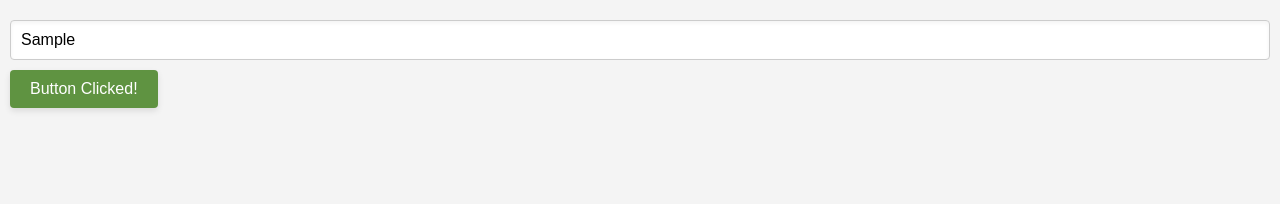
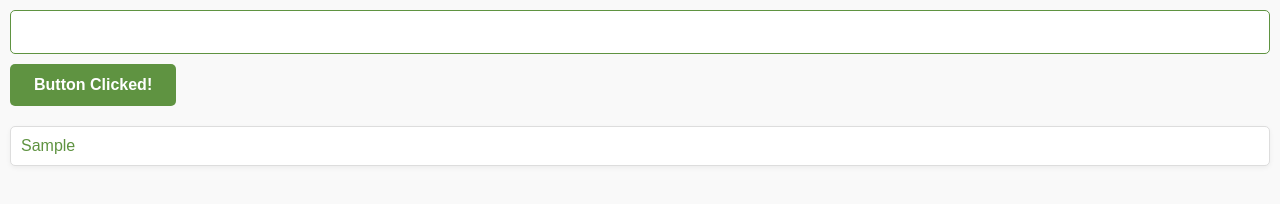
Before and after one commit to Pratham-Gauswami/ChromExtension, a browser extension: page index.html in a window 1280 px wide. Both pictures are taken after typing "Sample" into the empty fields and a click on the button "Save Input". Drawn offline with Linux system fonts and the light colour scheme.

Commit message:
Adding the extension to chrome

```diff
--- a/index.html
+++ b/index.html
@@ -6,6 +6,7 @@
     <body>
         <input type="text" id="input-el">
         <button id="input-btn">Save Input</button> <!-- onclick="save()" Wont need to use it now -->
+        <ul id="ul-el"></ul>
         <script src="index.js"></script>
     </body>
 </html>
--- a/index.js
+++ b/index.js
@@ -1,6 +1,7 @@
 let myLeads = []
 const inputEl = document.getElementById("input-el")
 const button = document.getElementById("input-btn")
+const ulEl = document.getElementById("ul-el")
 
 //Approach one
 // function save(){
@@ -11,5 +12,22 @@ const button = document.getElementById("input-btn")
 //Approach two
 button.addEventListener("click", function(){
     button.textContent = "Button Clicked!"
-    console.log(button)
+    myLeads.push(inputEl.value)
+    console.log(myLeads)
+    inputEl.value = ""
+    renderLeads()
 })
+
+function renderLeads() {
+    let listItems = "" //variable to hold the list items
+    for (let i = 0; i < myLeads.length; i++) {
+        // listItems += "<li><a target='_blank' href = '" + myLeads[i] + "'>" + myLeads[i] + "</a></li>"
+        //Using Template on the next line
+        listItems += `
+        <li>
+        <a target='_blank' href = '${myLeads[i]}'>${myLeads[i]}</a>
+        </li> `
+        console.log(myLeads[i])
+    }
+    ulEl.innerHTML = listItems
+}
--- a/input.css
+++ b/input.css
@@ -1,12 +1,82 @@
+/* Base Styles */
 body {
     margin: 0;
     padding: 10px;
     font-family: Arial, Helvetica, sans-serif;
-    background-color: #f4f4f4;
+    background-color: #f9f9f9;
     color: #333;
 }
 
-/* Main Container */
+/* Input Styles */
+input {
+    width: 100%;
+    padding: 12px;
+    border-radius: 5px;
+    border: 1px solid #5f9341;
+    margin-bottom: 10px;
+    box-sizing: border-box;
+    font-size: 16px;
+    transition: border-color 0.3s ease, box-shadow 0.3s ease;
+}
+
+input:focus {
+    border-color: #4a7b36;
+    outline: none;
+    box-shadow: 0 0 8px rgba(95, 147, 65, 0.2);
+}
+
+/* Button Styles */
+button {
+    background: #5f9341;
+    color: white;
+    padding: 12px 24px;
+    border: none;
+    border-radius: 5px;
+    font-weight: bold;
+    font-size: 16px;
+    cursor: pointer;
+    transition: background-color 0.3s ease, box-shadow 0.3s ease;
+}
+
+button:hover {
+    background-color: #4a7b36;
+    box-shadow: 0 4px 10px rgba(95, 147, 65, 0.2);
+}
+
+button:disabled {
+    background-color: #ccc;
+    cursor: not-allowed;
+}
+
+/* Unordered List Styles */
+ul {
+    margin-top: 20px;
+    padding-left: 0;
+    list-style: none;
+}
+
+li {
+    background-color: #fff;
+    border: 1px solid #ddd;
+    border-radius: 5px;
+    padding: 10px;
+    margin-top: 5px;
+    box-shadow: 0 2px 5px rgba(0, 0, 0, 0.05);
+}
+
+/* Links */
+a {
+    color: #5f9341;
+    text-decoration: none;
+    transition: color 0.3s ease;
+}
+
+a:hover {
+    color: #4a7b36;
+    text-decoration: underline;
+}
+
+/* Additional Container Styling */
 .container {
     max-width: 600px;
     margin: 20px auto;
@@ -17,85 +87,15 @@ body {
 }
 
 /* Headings */
-h1, h2, h3 {
+h1, h2 {
     color: #5f9341;
     text-align: center;
 }
 
-/* Input Fields */
-input {
-    width: 100%;
-    padding: 10px;
-    margin: 10px 0;
-    border: 1px solid #ccc;
-    border-radius: 4px;
-    font-size: 16px;
-    transition: border-color 0.3s ease;
-    box-shadow: inset 0 2px 4px rgba(0, 0, 0, 0.05);
-}
-
-input:focus {
-    border-color: #5f9341;
-    outline: none;
-}
-
-/* Buttons */
-button {
-    display: inline-block;
-    background-color: #5f9341;
-    color: white;
-    padding: 10px 20px;
-    border: none;
-    border-radius: 4px;
-    font-size: 16px;
-    cursor: pointer;
-    transition: background-color 0.3s ease;
-    box-shadow: 0 3px 6px rgba(0, 0, 0, 0.1);
-}
-
-button:hover {
-    background-color: #4c7b36;
-}
-
-/* Button in disabled state */
-button:disabled {
-    background-color: #ccc;
-    cursor: not-allowed;
-}
-
-/* Card/Box Style */
-.card {
-    background-color: white;
-    padding: 15px;
-    border-radius: 8px;
-    box-shadow: 0 2px 5px rgba(0, 0, 0, 0.1);
-    margin-bottom: 20px;
-}
-
-/* Flexbox Layout for Better Positioning */
-.flex {
-    display: flex;
-    justify-content: space-between;
-    align-items: center;
-}
-
-/* Icon Buttons for Chrome Extension Feel */
-.icon-btn {
-    background-color: transparent;
-    border: none;
-    cursor: pointer;
-    transition: color 0.3s ease;
-}
-
-.icon-btn:hover {
-    color: #5f9341;
-}
-
-/* Footer */
+/* Footer Styling */
 footer {
     text-align: center;
-    padding: 10px;
+    margin-top: 20px;
     font-size: 12px;
     color: #777;
-    margin-top: 20px;
 }
```
Also changed, not shown: icon.png (added), manifest.json (added).
